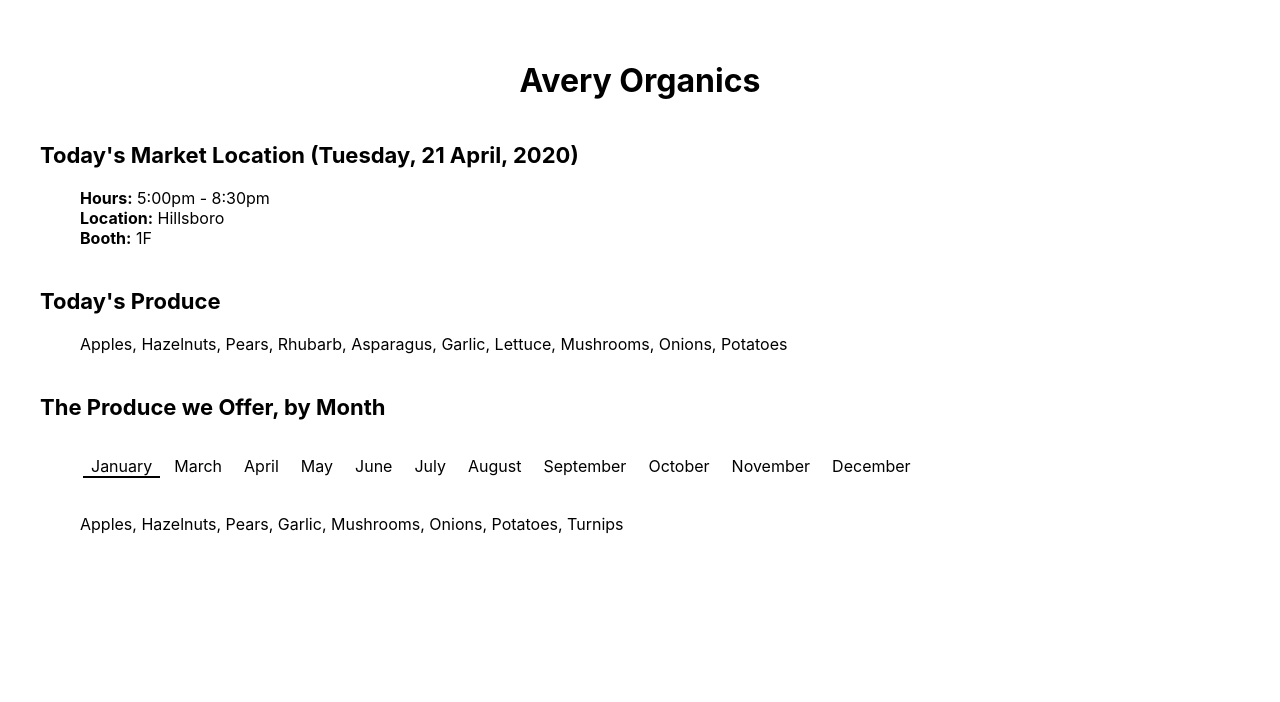
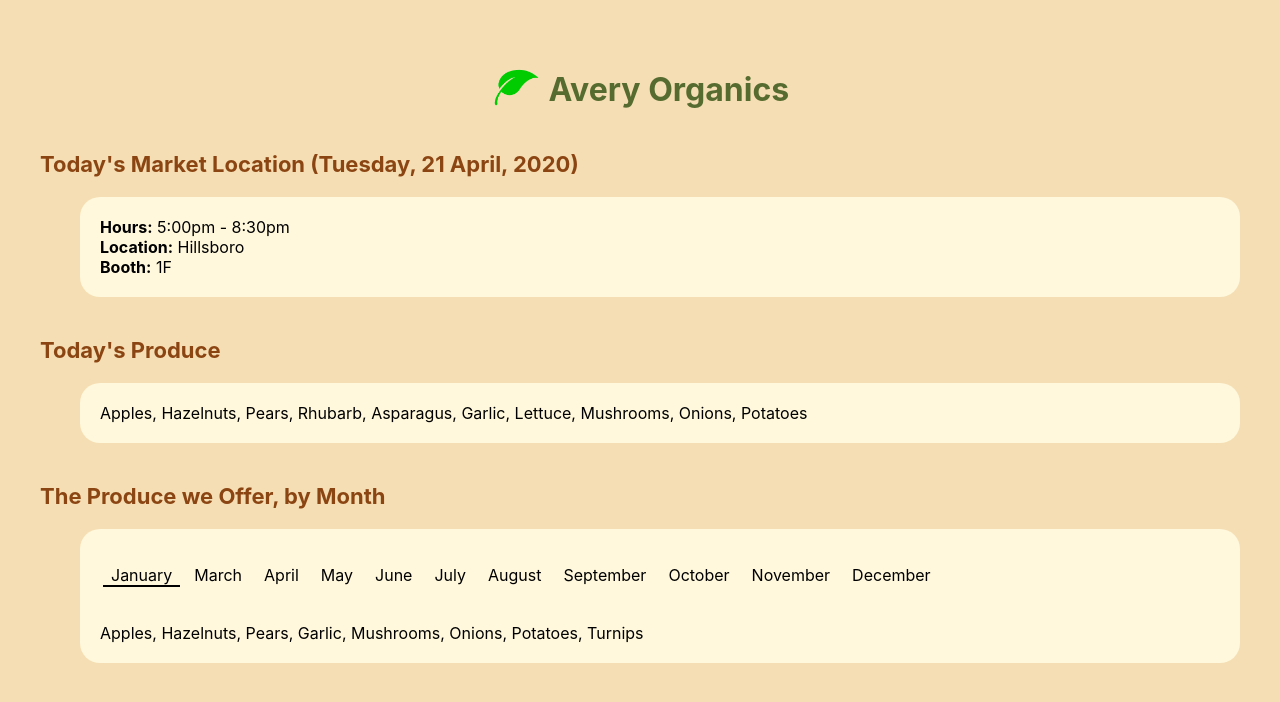
Before and after one commit to kentpmckinney/epi-farmers-market, a React (Create React App) app: page / in a window 1280 px wide. Shown: the top 702 px of the page. Built offline with nearby package versions, Linux system fonts and the light colour scheme.

Commit message:
added styling

```diff
--- a/src/components/App.css
+++ b/src/components/App.css
@@ -1,7 +1,17 @@
 h1 {
   text-align: center;
+  color: darkolivegreen;
 }
 
 .container {
   padding: 40px;
 }
+
+body {
+  background-color: wheat;
+}
+
+.headerimg {
+  height: 50px;
+  margin-bottom: -10px;
+}
--- a/src/components/App.jsx
+++ b/src/components/App.jsx
@@ -1,6 +1,7 @@
 import React from 'react';
 import InfoDisplay from './InfoDisplay/InfoDisplay'
 import MonthInfoDisplay from './MonthInfoDisplay/MonthInfoDisplay'
+import plant from '../leaf.png'
 import './App.css';
 
 const marketSchedule = [
@@ -368,7 +369,8 @@ function App() {
 
   return (
     <div className = 'container'>
-      <h1>Avery Organics</h1>
+      <h1><img src={plant} className='headerimg'/> Avery Organics</h1>
+
       <br/>
       <InfoDisplay
         label={`Today's Market Location (${day}, ${date} ${month}, ${year})`}
--- a/src/components/InfoDisplay/InfoDisplay.css
+++ b/src/components/InfoDisplay/InfoDisplay.css
@@ -1,8 +1,13 @@
 .infopanel {
   margin-left: 40px;
+  padding: 20px;
+  background-color: cornsilk;
+  width: auto;
+  border-radius: 20px;
 }
 
 .infolabel {
   font-size: 22px;
   font-weight: bold;
+  color: saddlebrown;
 }
--- a/src/components/MonthDisplay/MonthDisplay.css
+++ b/src/components/MonthDisplay/MonthDisplay.css
@@ -24,3 +24,13 @@
 .monthlist li.active {
   border-bottom: 2px solid black;
 }
+
+.noselect {
+  -webkit-touch-callout: none; /* iOS Safari */
+    -webkit-user-select: none; /* Safari */
+     -khtml-user-select: none; /* Konqueror HTML */
+       -moz-user-select: none; /* Old versions of Firefox */
+        -ms-user-select: none; /* Internet Explorer/Edge */
+            user-select: none; /* Non-prefixed version, currently
+                                  supported by Chrome, Opera and Firefox */
+}
--- a/src/components/MonthDisplay/MonthDisplay.jsx
+++ b/src/components/MonthDisplay/MonthDisplay.jsx
@@ -5,18 +5,18 @@ function MonthDisplay(props) {
 
     return (
       <React.Fragment>
-        <ul className="monthlist">
-          <li className={props.active === 'January' ? 'active' : ''} onClick={() => {props.onchange('January')}}>January</li>
-          <li className={props.active === 'February' ? 'active' : ''} onClick={() => {props.onchange('March')}}>March</li>
-          <li className={props.active === 'April' ? 'active' : ''} onClick={() => {props.onchange('April')}}>April</li>
-          <li className={props.active === 'May' ? 'active' : ''} onClick={() => {props.onchange('May')}}>May</li>
-          <li className={props.active === 'June' ? 'active' : ''} onClick={() => {props.onchange('June')}}>June</li>
-          <li className={props.active === 'July' ? 'active' : ''} onClick={() => {props.onchange('July')}}>July</li>
-          <li className={props.active === 'August' ? 'active' : ''} onClick={() => {props.onchange('August')}}>August</li>
-          <li className={props.active === 'September' ? 'active' : ''} onClick={() => {props.onchange('September')}}>September</li>
-          <li className={props.active === 'October' ? 'active' : ''} onClick={() => {props.onchange('October')}}>October</li>
-          <li className={props.active === 'November' ? 'active' : ''} onClick={() => {props.onchange('November')}}>November</li>
-          <li className={props.active === 'December' ? 'active' : ''} onClick={() => {props.onchange('December')}}>December</li>
+        <ul className="monthlist noselect">
+          <li className={props.active === 'January' ? 'active' : ''} onClick={() => {props.onChangeHandler('January')}}>January</li>
+          <li className={props.active === 'February' ? 'active' : ''} onClick={() => {props.onChangeHandler('March')}}>March</li>
+          <li className={props.active === 'April' ? 'active' : ''} onClick={() => {props.onChangeHandler('April')}}>April</li>
+          <li className={props.active === 'May' ? 'active' : ''} onClick={() => {props.onChangeHandler('May')}}>May</li>
+          <li className={props.active === 'June' ? 'active' : ''} onClick={() => {props.onChangeHandler('June')}}>June</li>
+          <li className={props.active === 'July' ? 'active' : ''} onClick={() => {props.onChangeHandler('July')}}>July</li>
+          <li className={props.active === 'August' ? 'active' : ''} onClick={() => {props.onChangeHandler('August')}}>August</li>
+          <li className={props.active === 'September' ? 'active' : ''} onClick={() => {props.onChangeHandler('September')}}>September</li>
+          <li className={props.active === 'October' ? 'active' : ''} onClick={() => {props.onChangeHandler('October')}}>October</li>
+          <li className={props.active === 'November' ? 'active' : ''} onClick={() => {props.onChangeHandler('November')}}>November</li>
+          <li className={props.active === 'December' ? 'active' : ''} onClick={() => {props.onChangeHandler('December')}}>December</li>
         </ul>
       </React.Fragment>
     );
--- a/src/components/MonthInfoDisplay/MonthInfoDisplay.jsx
+++ b/src/components/MonthInfoDisplay/MonthInfoDisplay.jsx
@@ -33,7 +33,7 @@ class MonthInfoDisplay extends React.Component {
               <div>
                 <MonthDisplay
                   active={this.state.selectedMonth}
-                  onchange={this.changeMonth}
+                  onChangeHandler={this.changeMonth}
                 />
               </div>
               <br />
```
Also changed, not shown: src/leaf.png (added).
